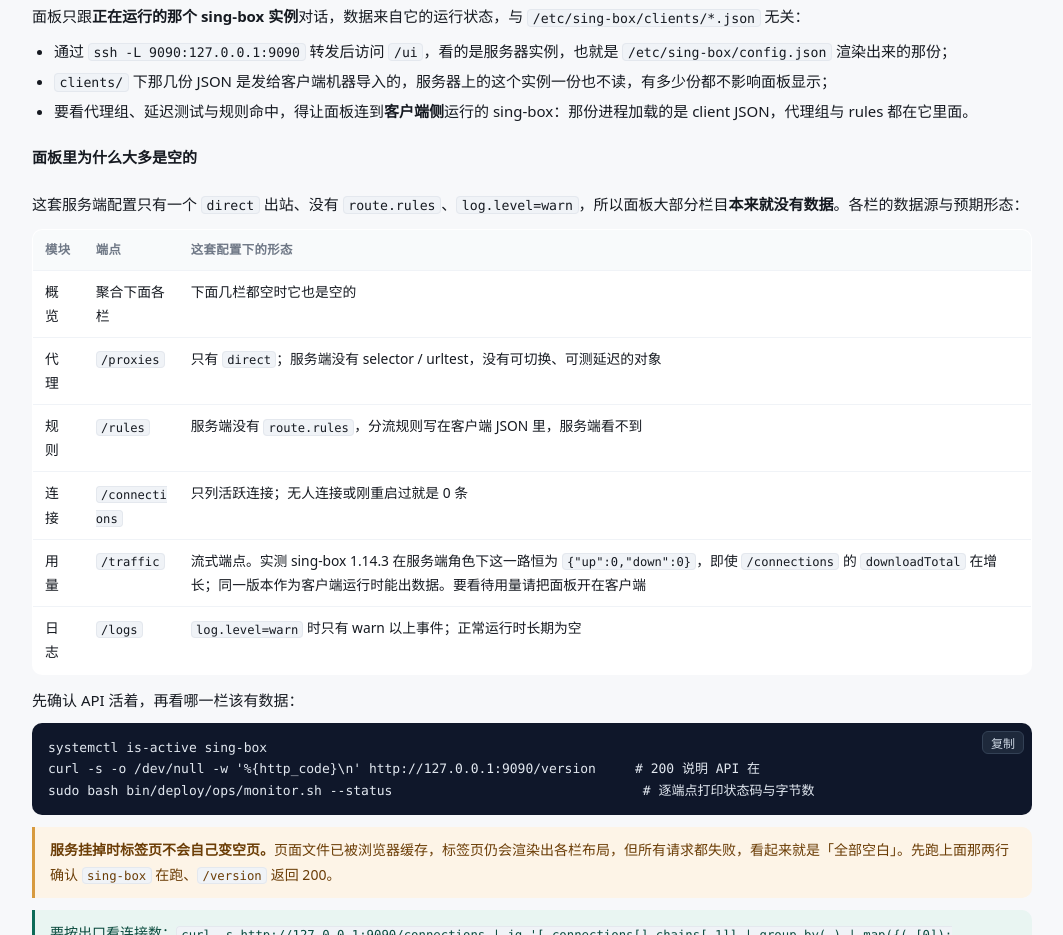
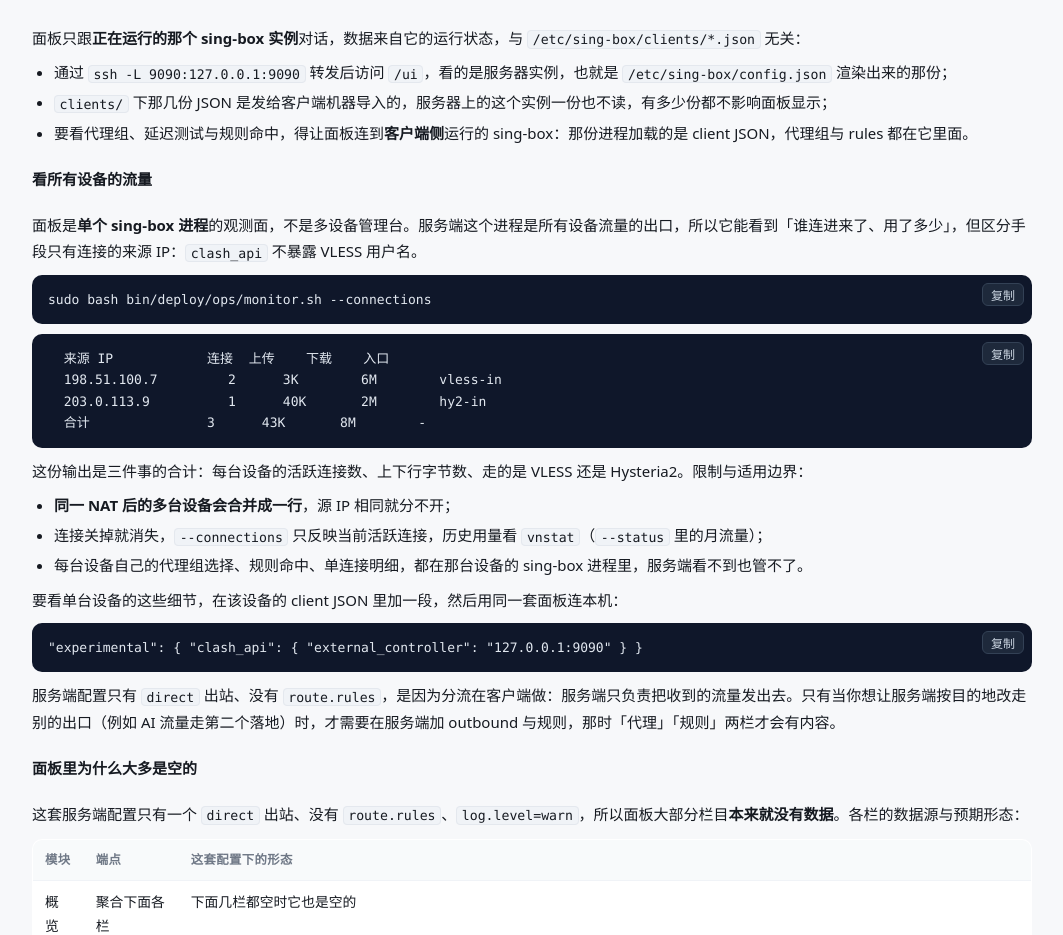
Before and after one commit to wiskewu/cyprinus-surge, a website: page docs/deploy/06-ops.html in a window 1280 px wide. Shown: the part 2419-3354 px from the top of the page, without its empty margins (108-1171 px from the left). Drawn offline with Linux system fonts and the light colour scheme.

Commit message:
feat(观测): 新增 --connections，按来源 IP 汇总所有设备的连接
面板是单实例视图：服务端这个进程是所有设备的出口，能看到连接与字节数，
但区分手段只有 metadata.sourceIP，clash_api 不暴露 VLESS 用户名。

--connections 按来源 IP 汇总活跃连接的条数、上下行与入口协议，并给出合计；
没有连接时明确说「设备空闲或刚重启过」。文档写明适用边界：同一 NAT 后
会合并、历史用量看 vnstat、单设备的代理组与规则命中要在设备侧开 clash_api。

```diff
--- a/docs/deploy/06-ops.html
+++ b/docs/deploy/06-ops.html
@@ -111,6 +111,7 @@ bash bin/deploy/check/server.sh</code></pre>
 <pre><code>sudo bash bin/deploy/ops/monitor.sh              # 一键：打开 clash_api + 装 5 分钟探针 + 立刻跑一次
 sudo bash bin/deploy/ops/monitor.sh --probe      # 只跑一次探针
 sudo bash bin/deploy/ops/monitor.sh --status     # 看最近 20 条记录与 clash_api 概览
+sudo bash bin/deploy/ops/monitor.sh --connections # 按来源 IP 汇总当前连接（看所有设备）
 sudo bash bin/deploy/ops/monitor.sh --clash-api on|off
 sudo bash bin/deploy/ops/monitor.sh --uninstall</code></pre>
 
@@ -142,6 +143,22 @@ sudo bash bin/deploy/ops/monitor.sh --uninstall</code></pre>
 <li><code>clients/</code> 下那几份 JSON 是发给客户端机器导入的，服务器上的这个实例一份也不读，有多少份都不影响面板显示；</li>
 <li>要看代理组、延迟测试与规则命中，得让面板连到<b>客户端侧</b>运行的 sing-box：那份进程加载的是 client JSON，代理组与 rules 都在它里面。</li>
 </ul>
+<h4>看所有设备的流量</h4>
+<p>面板是<b>单个 sing-box 进程</b>的观测面，不是多设备管理台。服务端这个进程是所有设备流量的出口，所以它能看到「谁连进来了、用了多少」，但区分手段只有连接的来源 IP：<code>clash_api</code> 不暴露 VLESS 用户名。</p>
+<pre><code>sudo bash bin/deploy/ops/monitor.sh --connections</code></pre>
+<pre><code>  来源 IP            连接  上传    下载    入口
+  198.51.100.7         2      3K        6M        vless-in
+  203.0.113.9          1      40K       2M        hy2-in
+  合计               3      43K       8M        -</code></pre>
+<p>这份输出是三件事的合计：每台设备的活跃连接数、上下行字节数、走的是 VLESS 还是 Hysteria2。限制与适用边界：</p>
+<ul>
+<li><b>同一 NAT 后的多台设备会合并成一行</b>，源 IP 相同就分不开；</li>
+<li>连接关掉就消失，<code>--connections</code> 只反映当前活跃连接，历史用量看 <code>vnstat</code>（<code>--status</code> 里的月流量）；</li>
+<li>每台设备自己的代理组选择、规则命中、单连接明细，都在那台设备的 sing-box 进程里，服务端看不到也管不了。</li>
+</ul>
+<p>要看单台设备的这些细节，在该设备的 client JSON 里加一段，然后用同一套面板连本机：</p>
+<pre><code>"experimental": { "clash_api": { "external_controller": "127.0.0.1:9090" } }</code></pre>
+<p>服务端配置只有 <code>direct</code> 出站、没有 <code>route.rules</code>，是因为分流在客户端做：服务端只负责把收到的流量发出去。只有当你想让服务端按目的地改走别的出口（例如 AI 流量走第二个落地）时，才需要在服务端加 outbound 与规则，那时「代理」「规则」两栏才会有内容。</p>
 <h4>面板里为什么大多是空的</h4>
 <p>这套服务端配置只有一个 <code>direct</code> 出站、没有 <code>route.rules</code>、<code>log.level=warn</code>，所以面板大部分栏目<strong>本来就没有数据</strong>。各栏的数据源与预期形态：</p>
 <div class="tw">
```
Also changed, not shown: fragments/pages/deploy/06-ops.html (+17 -0 lines), 1 other file.
